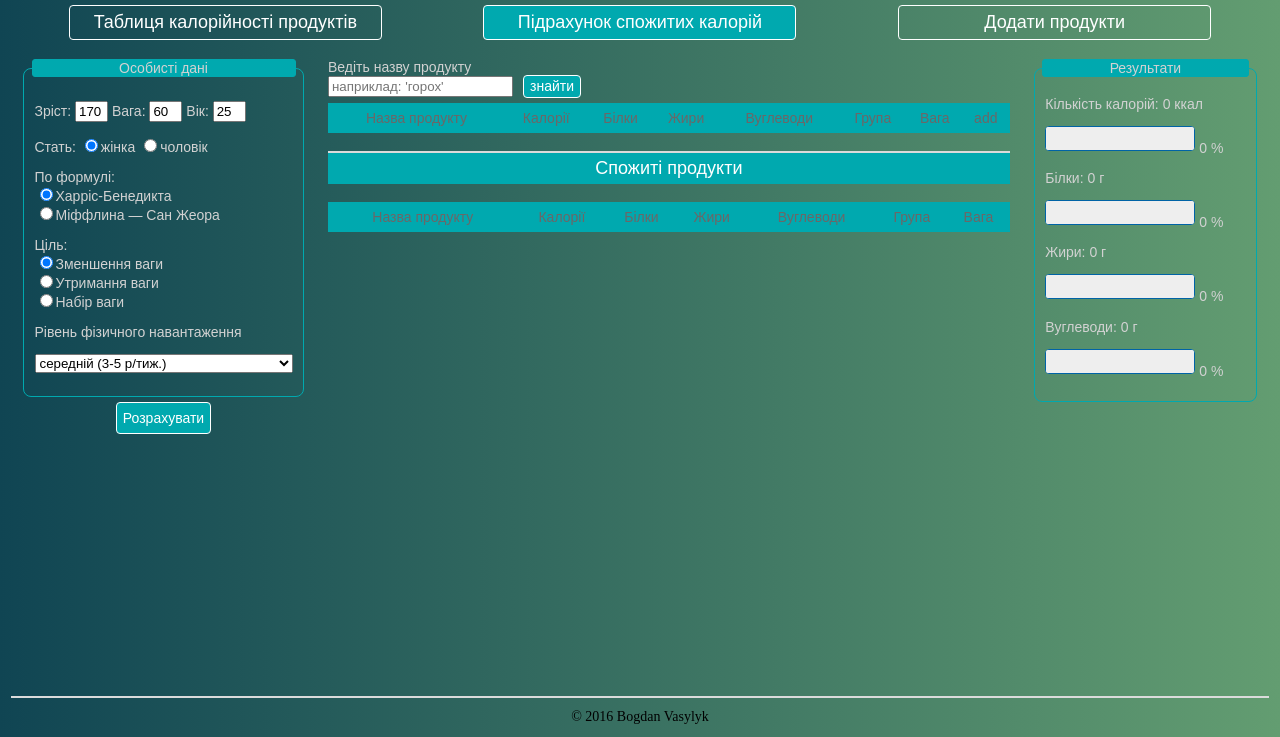
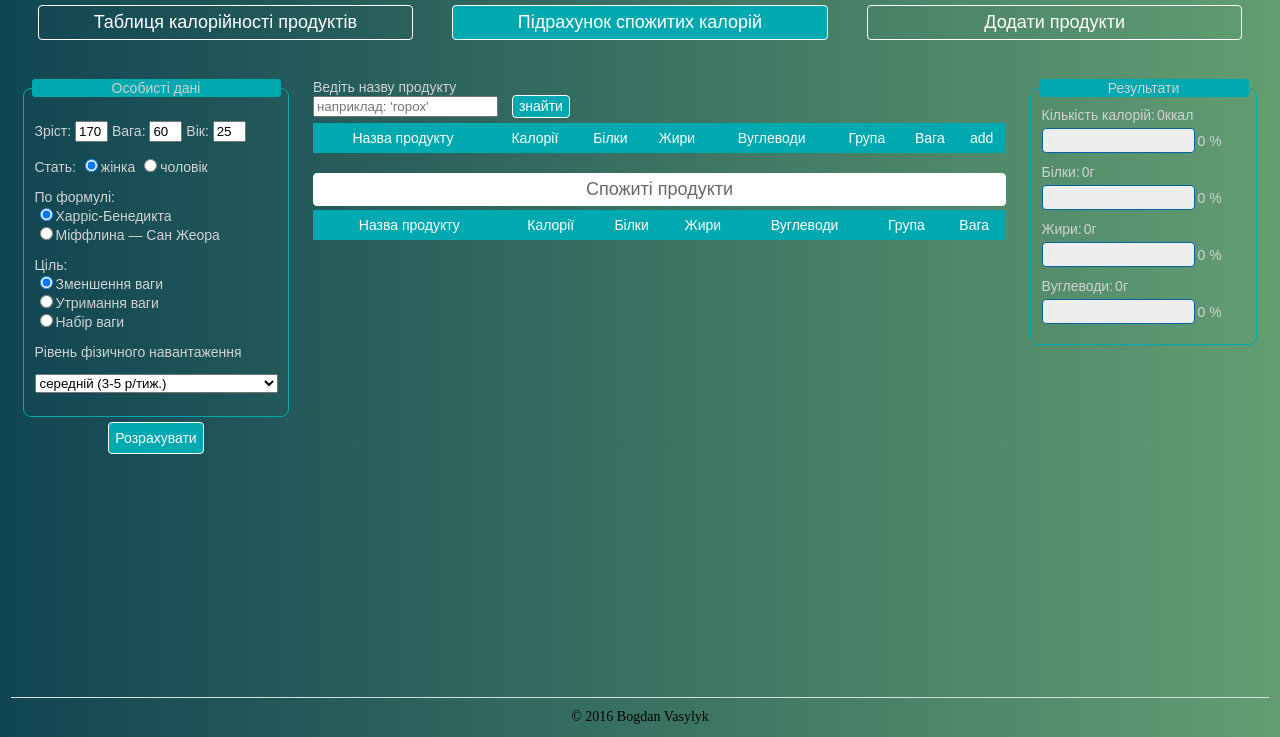
Before and after one commit to bogdanvasylyk/Course_project, a plain HTML site: page index.html in a window 1280 px wide. Shown: the part 63-800 px from the top of the page. Drawn offline with Linux system fonts and the light colour scheme.

Commit message:
Add files via upload

```diff
--- a/index.html
+++ b/index.html
@@ -1,12 +1,13 @@
 <!DOCTYPE html>
 <html>
+
 <head>
     <title>Калькулятор хавла</title>
     <meta charset="utf-8">
     <link rel="stylesheet" type="text/css" href="style.css">
     <script src="main.js" defer></script>
+</head>
 
-</head>
 <body>
     <header>
         <div>
@@ -16,7 +17,6 @@
         <div id="alert" class="hidden">
             <p>ffff</p>
         </div>
-
     </header>
     <menu id="menu">
         <li id="navTable" class="">Таблиця калорійності продуктів</li>
@@ -24,36 +24,47 @@
         <li id="navAddProduct" class="">Додати продукти</li>
     </menu>
     <div id="wrapper">
-
         <section id='PersonalData'>
-	  		<form name="form1" >
+            <form name="form1">
                 <fieldset id="fieldset1" class="fieldset">
                     <legend>Особисті дані</legend>
                     <p>
-						<label>Зріст: <input type="text" id="height" value="170"
-						name="height" placeholder="см" size="1" maxlength="3" required></input></label>
-						<label>Вага: <input type="text" id="weight" value="60" name="weight" placeholder="кг" size="1" maxlength="5" required></input></label>
-						<label>Вік: <input type="text" id="age" value="25"name="age" placeholder="роки" size="1" maxlength="2" required></input></label>
+                        <label>Зріст:
+                            <input type="text" id="height" value="170" name="height" placeholder="см" size="1" maxlength="3" required></input>
+                        </label>
+                        <label>Вага:
+                            <input type="text" id="weight" value="60" name="weight" placeholder="кг" size="1" maxlength="5" required></input>
+                        </label>
+                        <label>Вік:
+                            <input type="text" id="age" value="25" name="age" placeholder="роки" size="1" maxlength="2" required></input>
+                        </label>
                     </p>
                     <p>Стать:
-						<label><input id="sexWoman" type="radio" name="sex" checked value="woman"></input>жінка</label>
-						<label><input id="sexMan" type="radio" name="sex" value="man"></input>чоловік</label>
+                        <label>
+                            <input id="sexWoman" type="radio" name="sex" checked value="woman"></input>жінка</label>
+                        <label>
+                            <input id="sexMan" type="radio" name="sex" value="man"></input>чоловік</label>
                     </p>
                     <p name='formula' class="block">По формулі:
-						<label><input id='Harris-ben' type="radio" name="formula" value="HB" checked>Харріс-Бенедикта</label>
-						<label><input id='Mifflin-jeor' type="radio" name="formula" value="MJ">Міффлина — Сан Жеора</label>
+                        <label>
+                            <input id='Harris-ben' type="radio" name="formula" value="HB" checked>Харріс-Бенедикта</label>
+                        <label>
+                            <input id='Mifflin-jeor' type="radio" name="formula" value="MJ">Міффлина — Сан Жеора</label>
                     </p>
                     <p class="block">Ціль:
-						<label><input value='0.85' type="radio" name="target" checked>Зменшення ваги</label>
-
-						<label><input value='1' type="radio" name="target">Утримання ваги</label>
-
-						<label><input value='1.15' type="radio" name="target">Набір ваги</label>
+                        <label>
+                            <input value='0.85' type="radio" name="target" checked>Зменшення ваги</label>
+                        <label>
+                            <input value='1' type="radio" name="target">Утримання ваги</label>
+                        <label>
+                            <input value='1.15' type="radio" name="target">Набір ваги</label>
                     </p>
-					<p><label for="sl">Рівень фізичного навантаження</label></p>
+                    <p>
+                        <label for="sl">Рівень фізичного навантаження</label>
+                    </p>
                     <p>
                         <select name="activity_level" id="sl">
-							<option value='1.2'>  мінімальний (без фізичних навантаж.)</option>
+                            <option value='1.2'> мінімальний (без фіз. навантажень)</option>
                             <option value='1.375'>низький (навантаж. 1-3 р/тиж.)</option>
                             <option value='1.4625' selected>середній (3-5 р/тиж.)</option>
                             <option value='1.6375'>високий (6-7 р/тиж.)</option>
@@ -62,7 +73,9 @@
                     </p>
                 </fieldset>
                 <div class="result">
-					<p id="buttonPD"><input type="button" value="Розрахувати" id="calcButton"></p>
+                    <p id="buttonPD">
+                        <input type="button" value="Розрахувати" id="calcButton">
+                    </p>
                     <p id="result"></p>
                 </div>
             </form>
@@ -77,15 +90,13 @@
                     <th>Вуглеводи</th>
                     <th>Група</th>
                     <th>Вага</th>
-
                 </tr>
-
             </table>
         </section>
         <section class="1" id='consumedProducts'>
             <div>Ведіть назву продукту</div>
-			<input type="text" name="searchProduct" id="productName" placeholder="наприклад: 'горох'"><button id="searchProductButton">знайти</button>
-
+            <input type="text" name="searchProduct" id="productName" placeholder="наприклад: 'горох'">
+            <button id="searchProductButton">знайти</button>
             <table id='tableConsum' class="table1">
                 <tbody>
                     <tr>
@@ -101,8 +112,6 @@
                 </tbody>
             </table>
             <p id='secondtable'>Спожиті продукти</p>
-
-
             <table id='tableEatenProducts' class="table1">
                 <tr>
                     <th>Назва продукту</th>
@@ -129,14 +138,25 @@
                             <p>Група</p>
                         </div>
                         <div class="addFormColumn" id="addFormColumn2">
-							<p><input class='addProductField' type="text" id="name" required></p>
-							<p><input class='addProductField' type="number" id="calories" maxlength="3" required></p>
-							<p><input class='addProductField' type="number" id="proteins" required></p>
-							<p><input class='addProductField' type="number" id="fats" required></p>
-							<p><input class='addProductField' type="number" id="carbohydrates" required></p>
+                            <p>
+                                <input class='addProductField' type="text" id="name" required>
+                            </p>
+                            <p>
+                                <input class='addProductField' type="number" id="calories" maxlength="3" required>
+                            </p>
+                            <p>
+                                <input class='addProductField' type="number" id="proteins" required>
+                            </p>
+                            <p>
+                                <input class='addProductField' type="number" id="fats" required>
+                            </p>
+                            <p>
+                                <input class='addProductField' type="number" id="carbohydrates" required>
+                            </p>
                             <p>
                                 <select class='addProductField' type="text" id="group" required>
-									<option >алкоголь</option>
+                                	<option></option>
+                                    <option>алкоголь</option>
                                     <option>гриби</option>
                                     <option>каші, крупи</option>
                                     <option>ковбаса</option>
@@ -174,29 +194,38 @@
             <fieldset class="fieldset">
                 <legend>Результати</legend>
                 <div id="progress_block">
-
-	  			<div><p>Кількість калорій: <span id="amount_cal">0</span> ккал</p>
-	   	 		<p><progress class="determinate" value="0" max="100"></progress>
-	   	 		<span id="percent_cal">0</span><span> %</span></p>
-
-	   	 		<div><p>Білки: <span id="amount_prot">0</span> г</p>
-	   	 		<p><progress class="determinate" value="0" max="100"></progress>
-	   	 		<span id="percent_prot">0</span><span> %</span></p></div>
-
-	   	 		<div><p>Жири: <span id="amount_fat">0</span> г</p>
-	   	 		<p><progress class="determinate" value="0" max="100"></progress>
-	   	 		<span id="percent_fat">0</span><span> %</span></p></div>
-
-	   	 		<div><p>Вуглеводи: <span id="amount_carb">0</span> г</p>
-	   	 		<p><progress class="determinate" value="0" max="100"></progress>
-	   	 		<span id="percent_carb">0</span><span> %</span></p></div>
+                    <div>
+                        <p class="progText">Кількість калорій: <span id="amount_cal">0</span> ккал</p>
+                        <p class="progText">
+                            <progress class="determinate" value="0" max="100"></progress>
+                            <span class='progrPers' id="percent_cal">0</span><span class='progrPers'> %</span></p>
+                    </div>
+                    <div>
+                        <p class="progText">Білки: <span id="amount_prot">0</span> г</p>
+                        <p class="progText">
+                            <progress class="determinate" value="0" max="100"></progress>
+                            <span id="percent_prot" class='progrPers'>0</span><span class='progrPers'> %</span></p>
+                    </div>
+                    <div>
+                        <p class="progText">Жири: <span id="amount_fat">0</span> г</p>
+                        <p class="progText">
+                            <progress class="determinate" value="0" max="100"></progress>
+                            <span id="percent_fat" class='progrPers'>0</span><span class='progrPers'> %</span></p>
+                    </div>
+                    <div>
+                        <p class="progText">Вуглеводи:
+                            <span id="amount_carb">0</span> г</p>
+                        <p class="progText">
+                            <progress class="determinate" value="0" max="100"></progress>
+                            <span id="percent_carb" class='progrPers'>0</span><span class='progrPers'> %</span></p>
+                    </div>
                 </div>
             </fieldset>
         </section>
     </div>
     <footer>
-  		<p>© 2016  Bogdan Vasylyk</p>
+        <p>© 2016 Bogdan Vasylyk</p>
     </footer>
+</body>
 
-</body>
 </html>
--- a/style.css
+++ b/style.css
@@ -26,6 +26,7 @@ header {
     font-weight: bolder;
     padding: 0 5px;
     margin-top:4px;
+    font-family: sans-serif
 }
 
 header:first-child {
@@ -67,6 +68,7 @@ header h1 {
     flex-direction: row;
     color: #d2d2d2;
     flex:1;
+    margin-top: 20px
 }
 
 #PersonalData {
@@ -124,14 +126,16 @@ menu li {
     text-decoration: none;
     font-family: sans-serif;
     font-size: 18px;
-    width: 25%;
+    width: 30%;
     text-align: center;
+    vertical-align: middle;
     cursor: pointer;
     outline: none;
-    transition: .3s;
+    transition: .2s;
     border: 1px solid #FFF;
     border-radius: 4px;
 }
+
 
 menu li.active {
     background-color: #00A9AF;
@@ -200,6 +204,11 @@ article {
     text-align: center;
     border-collapse: collapse;
     width: 100%;
+    border-radius: 4px;
+}
+
+th {
+  color:#fff;
 }
 
 tr {
@@ -251,17 +260,19 @@ tr {
 }
 
 #secondtable {
-    border-top-color: #DBDBDB;
-    border-top-width: 2px;
-    border-top-style: solid;
     padding-bottom: 5px;
     padding-top: 5px;
-    color: white;
+    color: #6b6767;
     text-decoration: none;
     font-family: sans-serif;
     font-size: 18px;
     text-align: center;
-    background-color: #00A9AF;
+    background-color: transparent;
+    border:1px solid white;
+    background: white;
+    border-radius: 4px;
+    margin-bottom: 4px;
+    margin-top: 20px;
 
 }
 
@@ -318,11 +329,28 @@ button#searchProductButton {
     flex: 1;
 }
 
+#progres_bar .progText {
+  display: flex;
+  flex-direction: row;
+}
 
+#progres_bar .progText span {
+  display: block;
+  margin-left: 2px
+}
 
- progress[value]::-webkit-progress-bar {
+.progrPers {
+    padding:5px 1px 10px 1px;
+}
+
+.progText {
+  margin-top: 5px;
+  margin-bottom: 5px;
+}
+
+progress[value]::-webkit-progress-bar {
   background-color: #eee;
-  border-radius: 2px;
+  border-radius: 5px;
 
 }
 progress[value] {
@@ -338,16 +366,27 @@ progress[value] {
     margin-bottom: 5px;
     border-radius: 4px;
 }
-progress[value]::-webkit-progress-value {
+.determinate[value]::-webkit-progress-value {
     background-image:
      -webkit-linear-gradient(-45deg,
                              transparent 15%, rgba(0, 0, 0, .1) 15%,
                              rgba(0,0, 0, .1) 85%, transparent 85%),
 
-     -webkit-linear-gradient(left, #00A9AF, #FF5350);
+     -webkit-linear-gradient(left, #00A9AF, #00A9AF);
 
     border-radius: 4px;
 
+}
+
+.determinate1[value]::-webkit-progress-value {
+    background-image:
+     -webkit-linear-gradient(-45deg,
+                             transparent 15%, rgba(0, 0, 0, .1) 15%,
+                             rgba(0,0, 0, .1) 85%, transparent 85%),
+
+     -webkit-linear-gradient(left, #FF5350, #FF5350);
+
+    border-radius: 4px;
 }
 
 
@@ -408,7 +447,7 @@ button:hover,#calcButton:hover {
 
 /*Start footer block*/
 footer {
-    border-top: 2px solid #DBDBDB;
+    border-top: 1px solid #DBDBDB;
     clear: both;
     margin-top: 4px;
 
```
Also changed, not shown: main.js (+23 -7 lines). Lines whose indentation alone changed are shown as unchanged.
